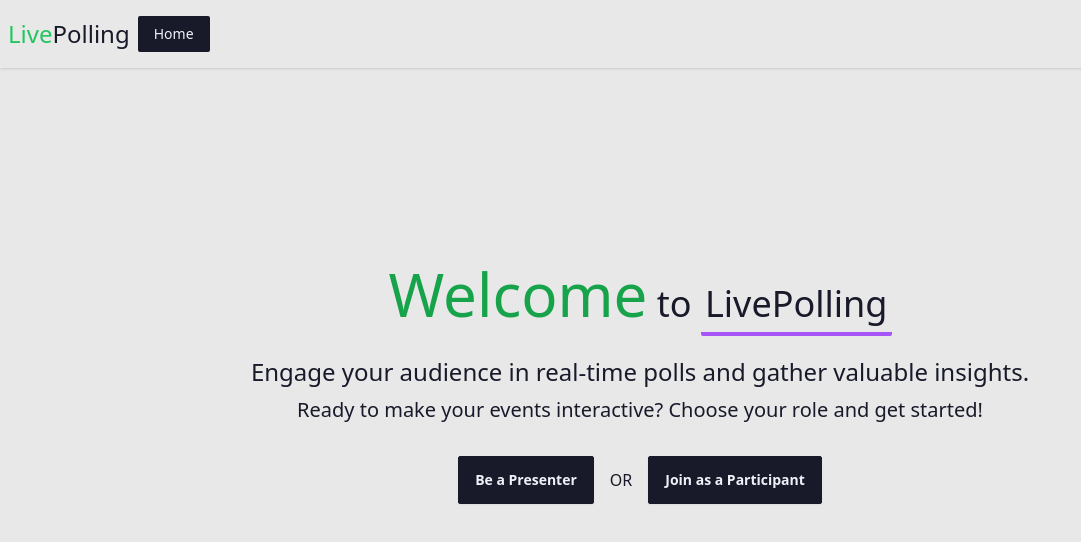
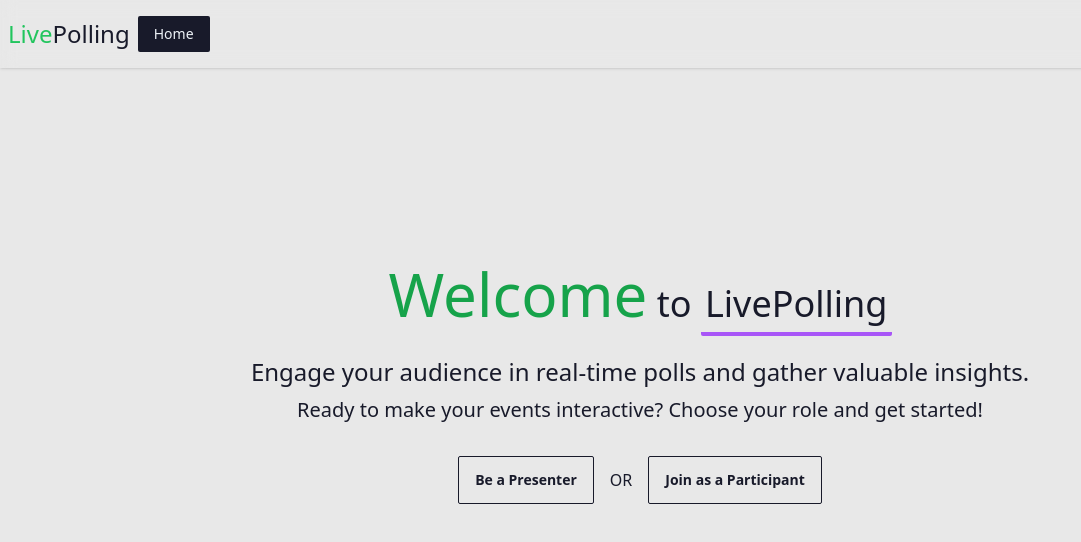
Before and after one commit to NagarjunHM/LivePolling-Client, a React (Vite) app: page / in a window 1280 px wide. Shown: the top 542 px of the page, without its empty margins (0-1081 px from the left). Built offline with nearby package versions, Linux system fonts and the light colour scheme; no server answers.

Commit message:
added top margin of 20 for login and registration page

```diff
--- a/src/components/NavBar.jsx
+++ b/src/components/NavBar.jsx
@@ -75,13 +75,12 @@ const NavBar = () => {
                 </div>
                 <ul
                   tabIndex={0}
-                  className="dropdown-content z-[1] menu  shadow bg-base-100 rounded-box w-52"
+                  className="p-2 shadow menu dropdown-content z-[1] bg-base-100 rounded-box w-52"
                 >
-                  <li>
+                  <li className="px-1 m-1">
                     <NavLink to="/presenterLogin">Login</NavLink>
                   </li>
-                  &nbsp;
-                  <li>
+                  <li className="px-1 m-1">
                     <NavLink to="/presenterRegistration">Register</NavLink>
                   </li>
                 </ul>
--- a/src/pages/PresenterLogin.jsx
+++ b/src/pages/PresenterLogin.jsx
@@ -51,7 +51,7 @@ const PresenterLogin = () => {
     <div>
       {/* login form */}
       <div className="absolute top-0 left-0 min-h-screen hero bg-base-200">
-        <div className="flex-col mt-20 lg:mt-0 hero-content lg:flex-row-reverse">
+        <div className="flex-col mt-20 lg:mt-20 hero-content lg:flex-row-reverse">
           <div className="text-center lg:text-left">
             <h1 className="text-5xl font-bold">Presenter Login</h1>
             <p className="py-6">
--- a/src/pages/PresenterRegistration.jsx
+++ b/src/pages/PresenterRegistration.jsx
@@ -57,7 +57,7 @@ const PresenterRegistration = () => {
     <div>
       {/* registration form */}
       <div className="absolute top-0 left-0 min-h-screen hero bg-base-200">
-        <div className="flex-col mt-20 lg:mt-0 hero-content lg:flex-row-reverse">
+        <div className="flex-col mt-20 lg:mt-20 hero-content lg:flex-row-reverse">
           <div className="text-center lg:text-left">
             <h1 className="text-5xl font-bold">Presenter Registration</h1>
             <p className="py-6">
--- a/src/pages/UserSelection.jsx
+++ b/src/pages/UserSelection.jsx
@@ -19,11 +19,11 @@ const UserSelection = () => {
           started!
         </p>
         <div className="flex flex-row justify-center mb-8">
-          <Link to="/presenterLogin" className="btn btn-neutral">
+          <Link to="/presenterLogin" className="btn btn-outline">
             Be a Presenter
           </Link>
           <div className="divider">OR</div>
-          <Link to="participants" className="btn btn-neutral">
+          <Link to="participants" className="btn btn-outline">
             Join as a Participant
           </Link>
         </div>
```
